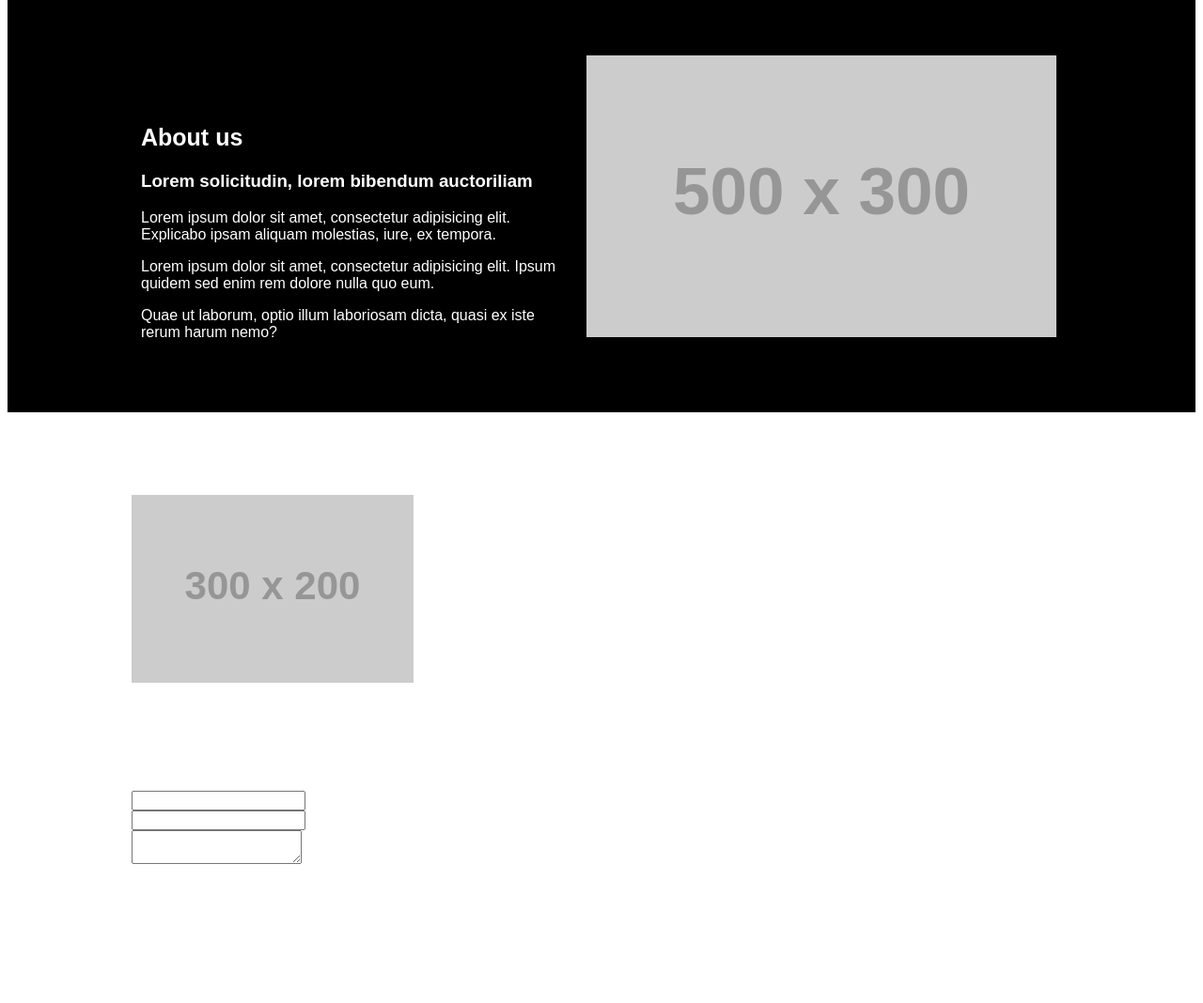
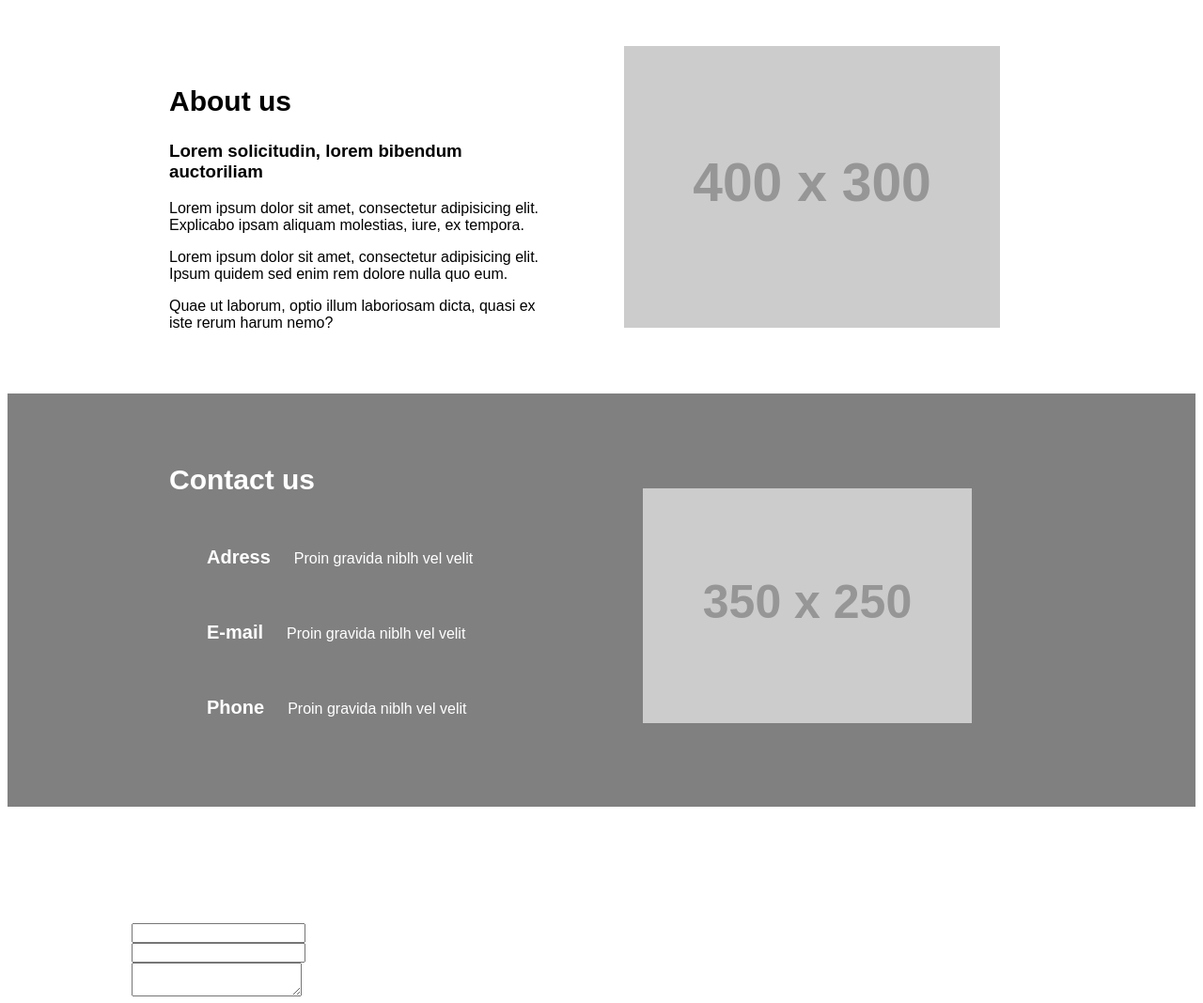
Before and after one commit to Laure-Milian/Integration2bis, a plain HTML site: page index.html in a window 1280 px wide. Shown: the part 1280-2348 px from the top of the page at 94% size. Drawn offline with Linux system fonts and the light colour scheme; placeholder pictures from the web are drawn by us.

Commit message:
Ajout de la partie Contact

```diff
--- a/index.html
+++ b/index.html
@@ -84,7 +84,7 @@
 
 			<div class="colonne">
 
-				<img src="http://placehold.it/500x300">
+				<img src="http://placehold.it/400x300">
 
 			</div>
 
@@ -99,21 +99,21 @@
 
 		<div class="container">
 
-			<div>
+			<div class="colonne">
 
 				<h2>Contact us</h2>
 
-				<span><strong>Adress</strong>Proin gravida niblh vel velit</span>
-
-				<span><strong>E-mail</strong>Proin gravida niblh vel velit</span>
-
-				<span><strong>Phone</strong>Proin gravida niblh vel velit</span>
+				<ul>
+					<li><strong>Adress</strong>Proin gravida niblh vel velit</li>
+					<li><strong>E-mail</strong>Proin gravida niblh vel velit</li>
+					<li><strong>Phone</strong>Proin gravida niblh vel velit</li>
+				</ul>
 
 			</div>
 
-			<div>
+			<div class="colonne">
 
-				<img src="http://placehold.it/300x200">
+				<img src="http://placehold.it/350x250">
 
 			</div>
 
--- a/style.css
+++ b/style.css
@@ -8,9 +8,12 @@ html, body {
 	margin: 0 auto;
 }
 
+
 h2 {
-	font-size: 25px;
+	font-size: 30px;
 }
+
+
 
 /************** HEADER *****************/
 
@@ -103,15 +106,55 @@ header div div {
 /*************** SECTION 2 About us ***************/
 
 .about {
-	background-color: black;
-	padding: 50px 0;
+	color: black;
+	padding: 50px;
 }
 
 .about .colonne {
 	display: inline-block;
-	width: 450px;
-	margin: 10px;
+	width: 400px;
+	margin: 0 40px;
 }
+
+
+/*************** SECTION 3 Contact ****************/
+
+
+.contact {
+	background-color: grey;
+	padding: 50px;
+}
+
+.contact .colonne {
+	display: inline-block;
+	width: 400px;
+	margin: 0 40px;
+}
+
+.contact li {
+	list-style: none;
+	line-height: 4;
+}
+
+.contact li strong {
+	margin-right: 25px;
+	font-size: 20px;
+}
+
+.contact img {
+	position: relative;
+	right: -20px;
+	top: 10px;
+}
+
+
+/***************** SECITON 4 Question *************/
+
+
+
+
+
+
 
 
 
```
